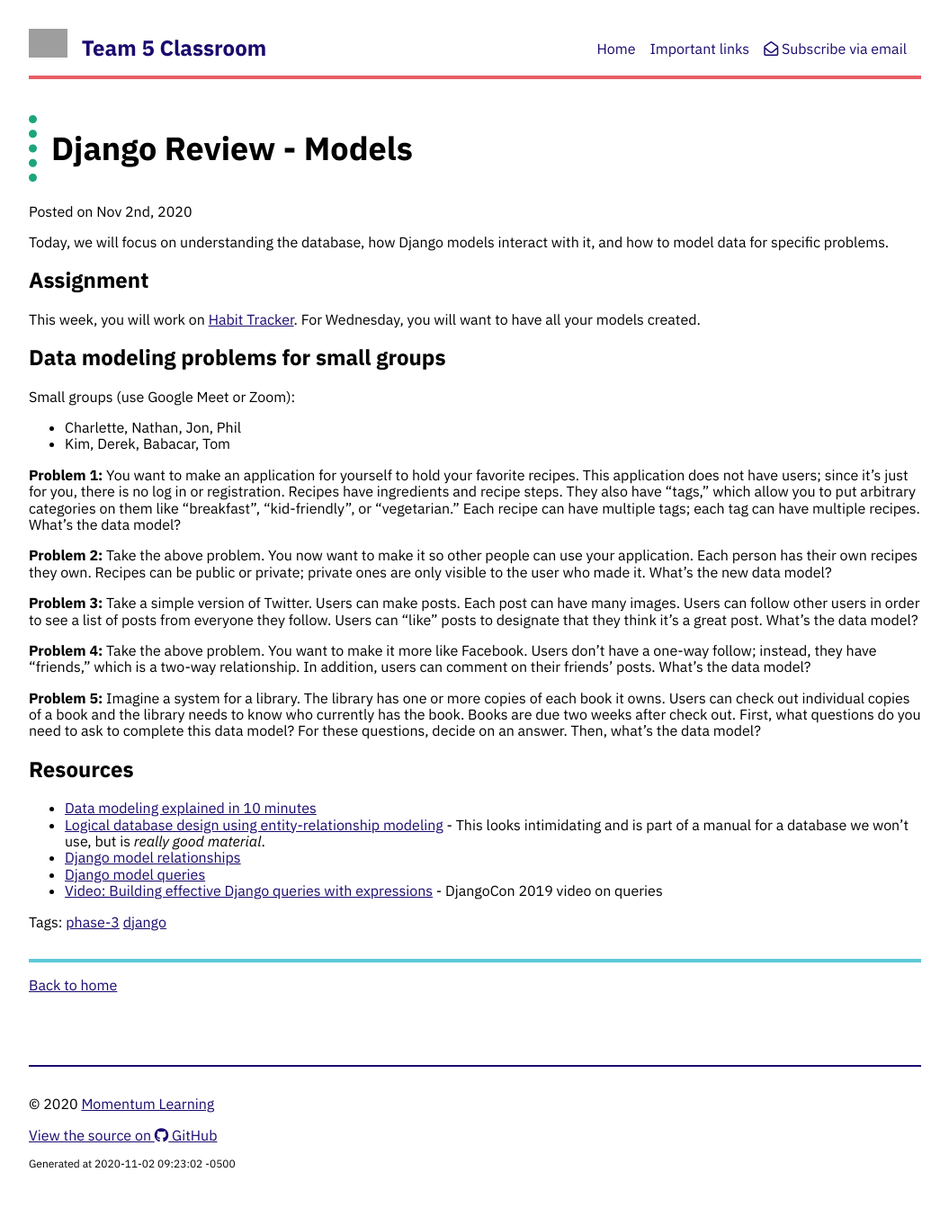
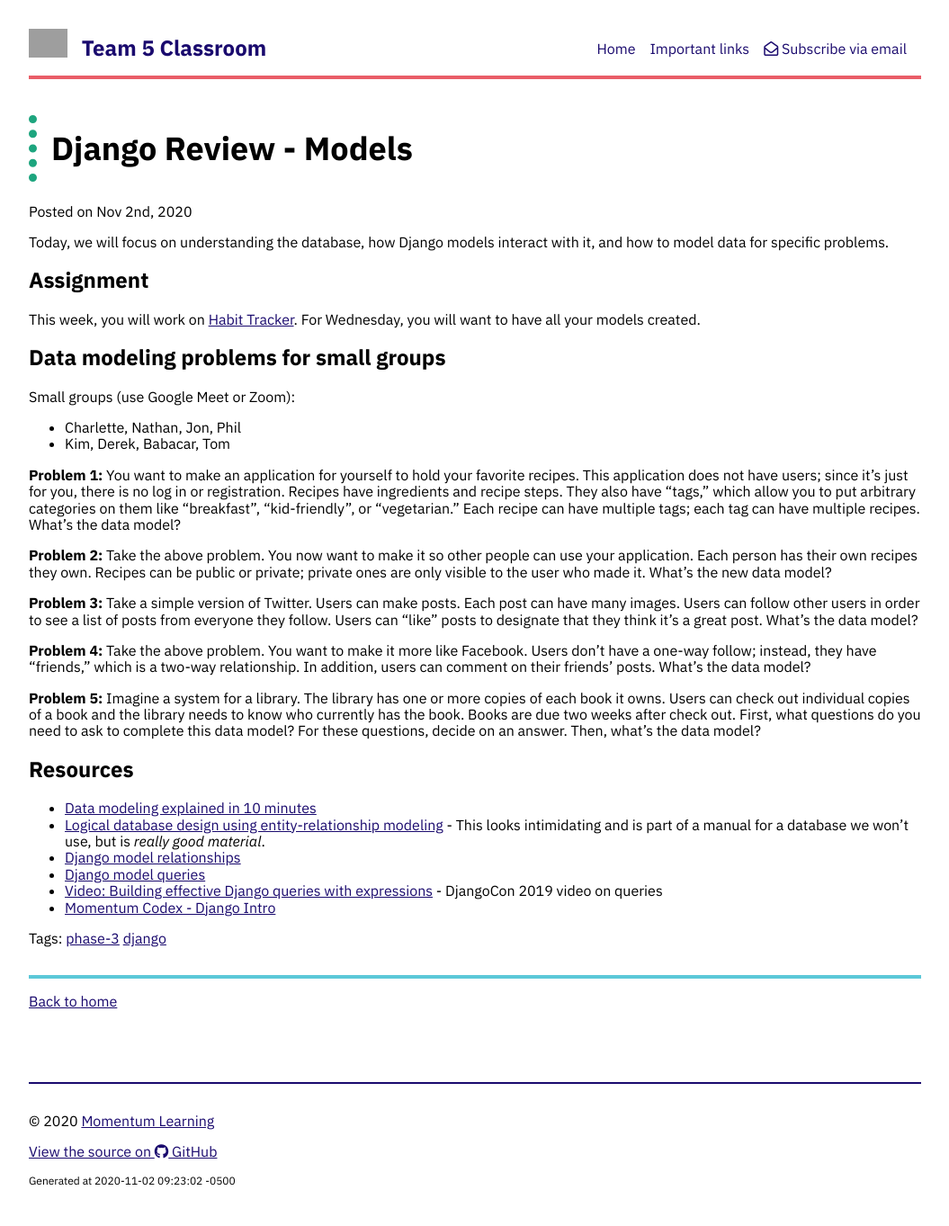
Before and after one commit to momentum-team-5/momentum-team-5.github.io, a Jekyll site: the page built from _posts/2020-11-02-django-review-1.md, in a window 1280 px wide. Shown: the whole page at 90% size, without its empty margins (112-1167 px from the left). Built offline with Jekyll 4.4.1, drawn with Linux system fonts in a browser that asks for light colours; nearby versions of some CDN libraries; grey boxes are pictures that could not be loaded.

Commit message:
Add 2020-11-02 post

```diff
--- a/_posts/2020-11-02-django-review-1.md
+++ b/_posts/2020-11-02-django-review-1.md
@@ -34,3 +34,4 @@ Small groups (use Google Meet or Zoom):
 - [Django model relationships](https://docs.djangoproject.com/en/3.0/topics/db/models/#relationships)
 - [Django model queries](https://docs.djangoproject.com/en/3.0/topics/db/queries/)
 - [Video: Building effective Django queries with expressions](https://www.youtube.com/watch?v=a-sfr6y_hY8&list=PL2NFhrDSOxgXXUMIGOs8lNe2B-f4pXOX-&index=9) - DjangoCon 2019 video on queries
+- [Momentum Codex - Django Intro](https://codex.momentumlearn.com/docs/django/intro)
```
